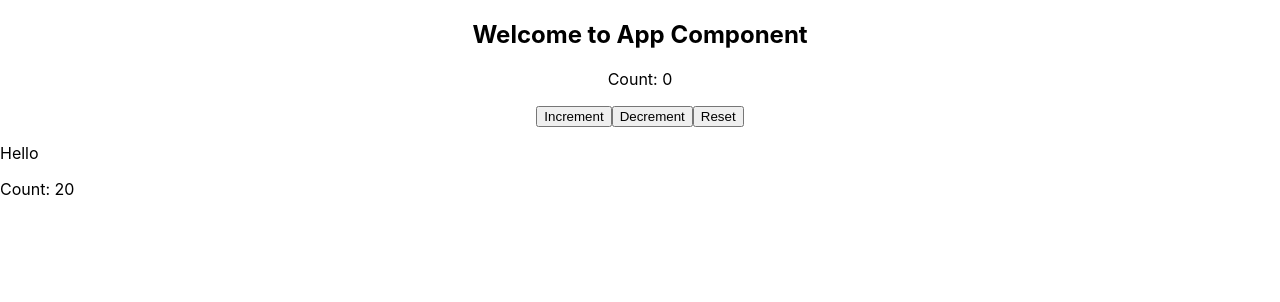
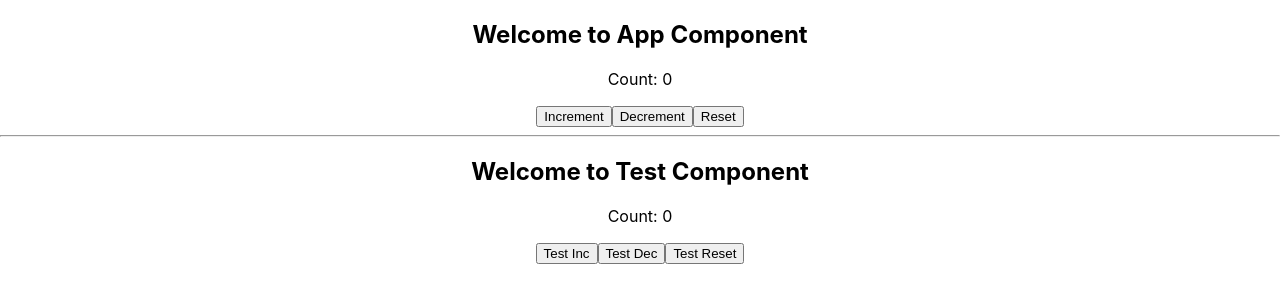
Before and after one commit to mkandanmk7/React-context-counter, a React (Create React App) app: page / in a window 1280 px wide. Shown: the top 302 px of the page. Built offline with nearby package versions, Linux system fonts and the light colour scheme.

Commit message:
context counter done

```diff
--- a/src/App.js
+++ b/src/App.js
@@ -18,7 +18,9 @@ function App({ name }) {
         <button onClick={dec}>Decrement</button>
         <button onClick={reset}>Reset</button>
       </div>
-      <CounterContext.Provider value={{ count: 20 }}>
+      <CounterContext.Provider
+        value={{ count: count, increment: inc, decrement: dec, reset: reset }}
+      >
         <Test />
       </CounterContext.Provider>
     </>
--- a/src/Test.js
+++ b/src/Test.js
@@ -5,12 +5,16 @@ export default function Test() {
     <>
       <CounterContext.Consumer>
         {(context) => {
-          console.log(context);
+          console.log(context); // all values available here from app component;
 
           return (
-            <div>
-              <p>Hello</p>
+            <div className="App">
+              <hr />
+              <h2>Welcome to Test Component</h2>
               <p>Count: {context.count}</p>
+              <button onClick={context.increment}>Test Inc</button>
+              <button onClick={context.decrement}>Test Dec</button>
+              <button onClick={context.reset}>Test Reset</button>
             </div>
           );
         }}
```
